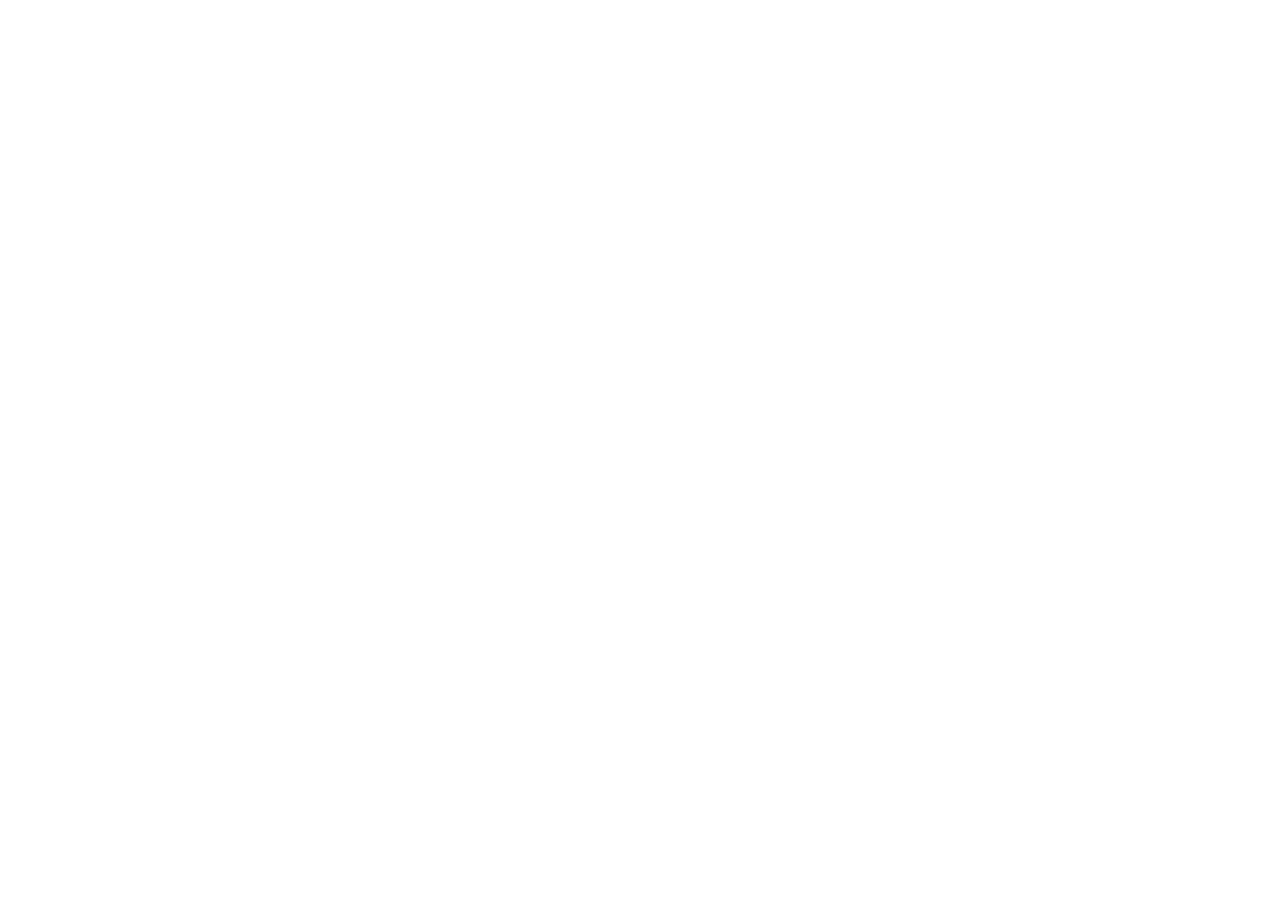
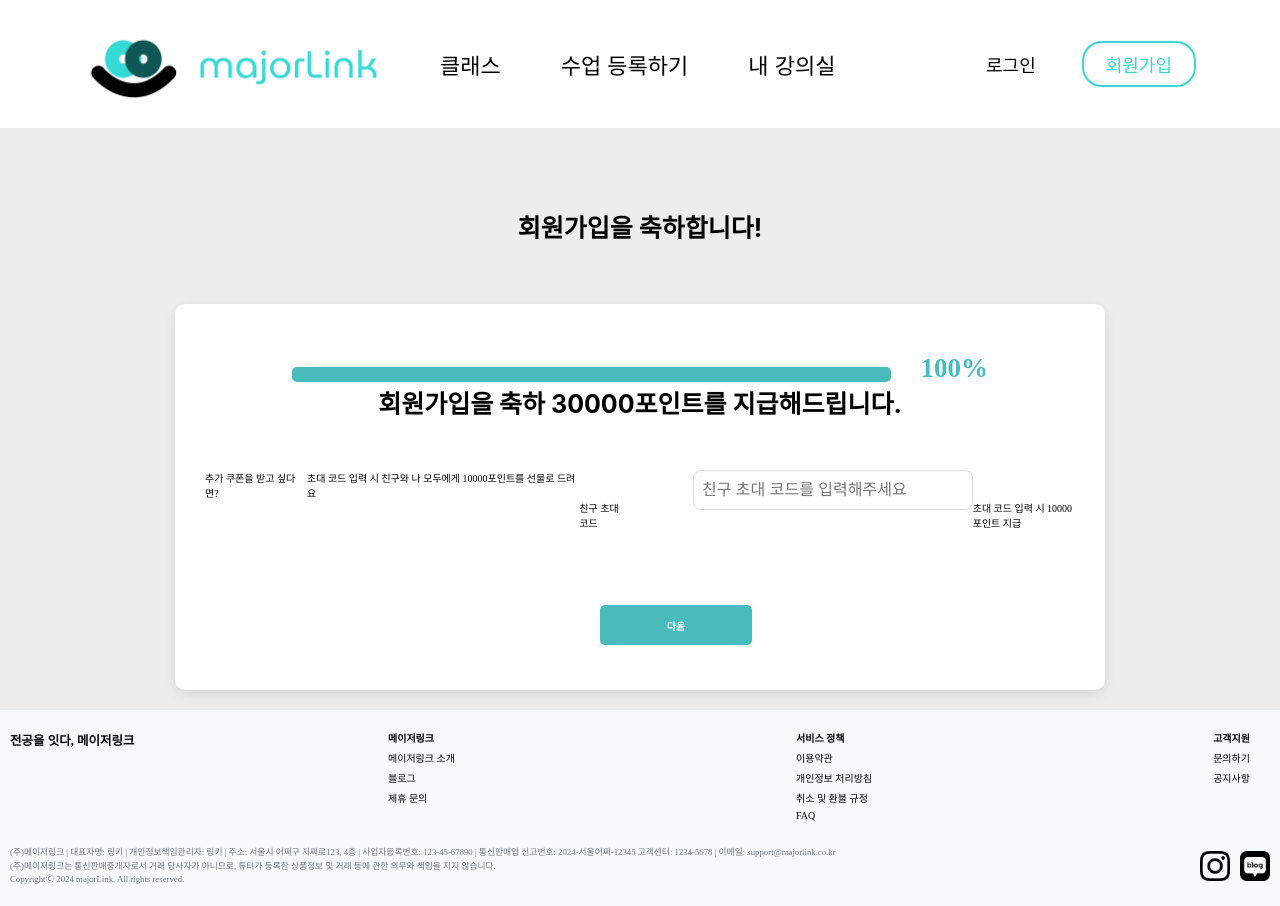
Before and after one commit to TeamMajorLink/majorLink_web, a React (Create React App) app in the folder myproject/: page /createaccount-coupon in a window 1280 px wide. Before the commit this address had no page. Before the commit the page ends 800 px from the top, so only its background shows below. Built offline with nearby package versions, Linux system fonts and the light colour scheme.

Commit message:
add createaccount

```diff
--- a/myproject/src/Router.jsx
+++ b/myproject/src/Router.jsx
@@ -18,6 +18,9 @@
 import ChangePWCompleted from './pages/Login/ChangePWCompleted';
 import ShowEmail from './pages/Login/ShowEmail';
 import FindPW from './pages/Login/FindPW';
+import Coupon from './pages/CreateAccount/Coupon';
+import EnterBasicInfo from './pages/CreateAccount/EnterBasicInfo';
+import EnterRequiredInfo from './pages/CreateAccount/EnterRequiredInfo';
 import ProfileCard from './pages/users/ProfileCard';
 import ProfileCardMake from './pages/users/ProfileCardMake';
 import OfferClass from './pages/users/OfferClass';
@@ -42,6 +45,10 @@
         <Route path="/login-changepwcompleted" element={<ChangePWCompleted/>} />
         <Route path="/class-matching" element={<ClassMatchingPage />} />
         <Route path="/class-detail" element={<ClassDetailPage />} />
+
+        <Route path="/createaccount-coupon" element={<Coupon />} />
+        <Route path="/createaccount-enterbasicinfo" element={<EnterBasicInfo />} />
+        <Route path="/createaccount-enterrequiredinfo" element={<EnterRequiredInfo />} />
 
         {/* class - 강승현 */}
         <Route path="/class/matching" element={<ClassMatchingPage />} />
--- a/myproject/src/pages/CreateAccount/Coupon.jsx
+++ b/myproject/src/pages/CreateAccount/Coupon.jsx
@@ -0,0 +1,203 @@
+import React from 'react';
+import { useNavigate } from 'react-router-dom';
+import styled from 'styled-components';
+import { HeaderComponent } from "../../components/common/header/HeaderComponent";
+import Footer from "../../components/common/footer";
+import font from '../../styles/font';
+
+const Wrapper = styled.div`
+  display: flex;
+  flex-direction: column;
+  align-items: center;
+  padding: 20px;
+  height: 100%;
+  background-color: #EDEDED;
+`;
+
+const Header = styled.div`
+  font-family: Inter;
+  font-size: 2.5rem;
+  font-weight: bold;
+  margin-top: 6rem;
+  margin-bottom: 6rem;
+`;
+
+const Box = styled.div`
+  width: 75%;
+  padding: 30px;
+  border-radius: 10px;
+  background-color: #FFFFFF;
+  display: flex;
+  flex-direction: column;
+  box-shadow: 0px 4px 12px rgba(0, 0, 0, 0.1);
+  align-items: center;
+`;
+
+const ProgressContainer = styled.div`
+  display: flex;
+  align-items: center;
+  width: 80%;
+`;
+
+const Progress = styled.div`
+  width: 100%;
+  height: 1.5rem;
+  background-color: #EDEDED;
+  border-radius: 5px;
+  overflow: hidden;
+  margin-top: 3rem;
+  position: relative;
+
+  &:after {
+    content: "";
+    position: absolute;
+    top: 0;
+    left: 0;
+    width: 100%;
+    height: 100%;
+    background-color: #49BBBD;
+  }
+`;
+
+const Percentage = styled.span`
+  margin-left: 3rem;
+  color: #49BBBD;
+  font-weight: bold;
+  font-size: 2.7rem;
+  margin-top: 2.8%;
+`;
+
+const Title = styled.h1`
+  font-family: Inter;
+  font-size: 2.5rem;
+  font-weight: bold;
+  text-align: center;
+  color: black;
+  margin-bottom: 2rem;
+`;
+
+const Input = styled.input`
+  ${() => font.regular_16};
+  padding: 0.8rem;
+  margin-bottom: 1.4vh;
+  border-radius: 8px;
+  border: 1px solid #dedddd;
+  width: 80%;
+  height: 5vh;
+  box-sizing: border-box;
+  position: relative;
+  margin-left: 9vh;
+`;
+
+const BlueBox = styled.div`
+  display: flex;
+  justify-content: center;
+
+`;
+
+const BoxHeader = styled.div`
+  display: flex;
+  margin-bottom: 1.5rem;
+  margin-top: 3rem;
+  justify-content: center;
+`;
+
+const BoxText = styled.div`
+  display: flex;
+  margin-bottom: 1.5rem;
+  margin-top: 3rem;
+  justify-content: center;
+`;
+
+const InviteBox = styled.div`
+  display: flex;
+  margin-bottom: 1.5rem;
+  margin-top: 3rem;
+  justify-content: center;
+`;
+
+const BoxLabel = styled.div`
+  display: flex;
+  margin-bottom: 1.5rem;
+  margin-top: 3rem;
+  justify-content: center;
+`;
+
+const RedLabel = styled.div`
+  display: flex;
+  margin-bottom: 1.5rem;
+  margin-top: 3rem;
+  justify-content: center;
+`;
+
+
+const ConfirmContainer = styled.div`
+  display: flex;
+  margin-bottom: 1.5rem;
+  margin-top: 3rem;
+  justify-content: center;
+`;
+
+const ConfirmButton = styled.button`
+  width: 19vh;
+  height: 5vh;
+  padding: 1rem;
+  background: #49BBBD;
+  color: white;
+  font-size: 1rem;
+  font-weight: 600;
+  border: none;
+  border-radius: 5px;
+  cursor: pointer;
+  margin: 5 3rem;
+  margin-top: 1.5rem;
+  margin-left: 9vh;
+`;
+
+function Coupon() {
+  const navigate = useNavigate();
+
+  const handleConfirm = () => {
+      navigate("/createaccount-coupon");
+  };
+  const invitecode = () => {
+
+  };
+
+
+  return (
+    <div>
+      <HeaderComponent />
+      <Wrapper>
+        <Header>회원가입을 축하합니다!</Header>
+        <Box>
+          <ProgressContainer>
+            <Progress />
+            <Percentage>100%</Percentage>
+          </ProgressContainer>
+            <presentIcon/>
+            <Title>회원가입을 축하 30000포인트를 지급해드립니다.</Title>
+            <BlueBox>
+                <BoxHeader>추가 쿠폰을 받고 싶다면?</BoxHeader>
+                <BoxText>초대 코드 입력 시 친구와 나  모두에게 10000포인트를 선물로 드려요</BoxText>
+                <InviteBox>
+                    <BoxLabel>친구 초대 코드</BoxLabel>
+                    <Input
+                    type="text"
+                    placeholder="친구 초대 코드를 입력해주세요"
+                    value={invitecode}
+                    />
+                    <RedLabel>초대 코드 입력 시 10000포인트 지급</RedLabel>
+                </InviteBox>
+            </BlueBox>
+            <ConfirmContainer>
+              <ConfirmButton onClick={handleConfirm}>다음</ConfirmButton>
+            </ConfirmContainer>
+        </Box>
+      </Wrapper>
+      <Footer />
+    </div>
+  );
+}
+
+export default Coupon;
--- a/myproject/src/pages/CreateAccount/EnterBasicInfo.jsx
+++ b/myproject/src/pages/CreateAccount/EnterBasicInfo.jsx
@@ -54,7 +54,7 @@
     position: absolute;
     top: 0;
     left: 0;
-    width: 25%;
+    width: 33%;
     height: 100%;
     background-color: #49BBBD;
   }
@@ -239,7 +239,7 @@
         <Box>
           <ProgressContainer>
             <Progress />
-            <Percentage>25%</Percentage>
+            <Percentage>33%</Percentage>
           </ProgressContainer>
           <InputWrapper1>
             <Label>이름</Label>
--- a/myproject/src/pages/CreateAccount/EnterRequiredInfo.jsx
+++ b/myproject/src/pages/CreateAccount/EnterRequiredInfo.jsx
@@ -53,7 +53,7 @@
     position: absolute;
     top: 0;
     left: 0;
-    width: 75%;
+    width: 66%;
     height: 100%;
     background-color: #49BBBD;
   }
@@ -157,7 +157,7 @@
   border: none;
   border-radius: 5px;
   cursor: pointer;
-  margin: 5 3rem;  /* Add horizontal margin for spacing */
+  margin: 5 3rem;
   margin-top: 1.5rem;
   margin-left: 9vh;
 `;
@@ -229,7 +229,7 @@
         <Box>
           <ProgressContainer>
             <Progress />
-            <Percentage>75%</Percentage>
+            <Percentage>66%</Percentage>
           </ProgressContainer>
           <InputWrapper1>
             <Title>필수 정보를 입력해주세요</Title>
```
Also changed, not shown: myproject/src/assets/class/coupon_icon.png (added), myproject/src/pages/CreateAccount/FieldSelect.jsx (deleted).
